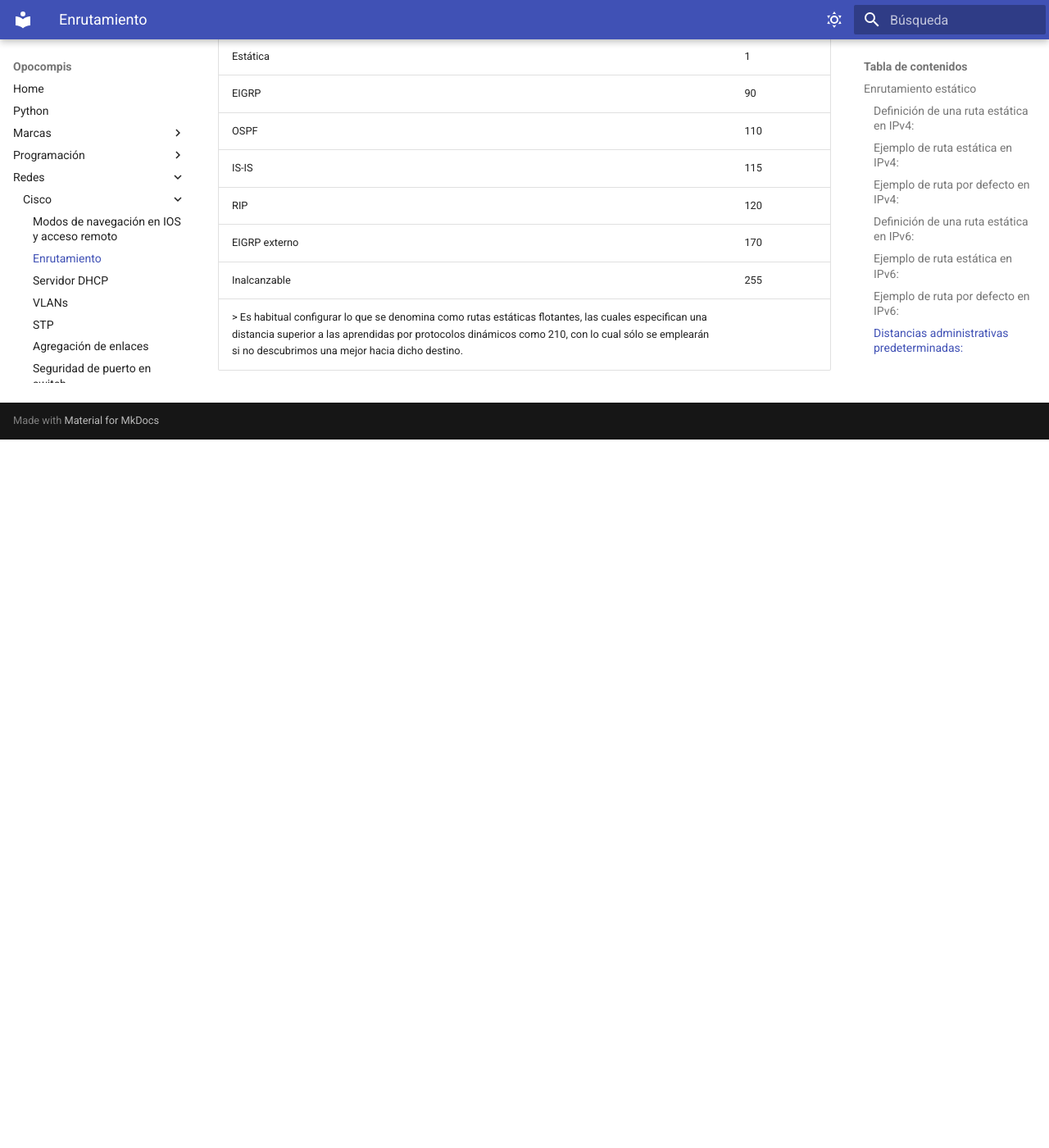
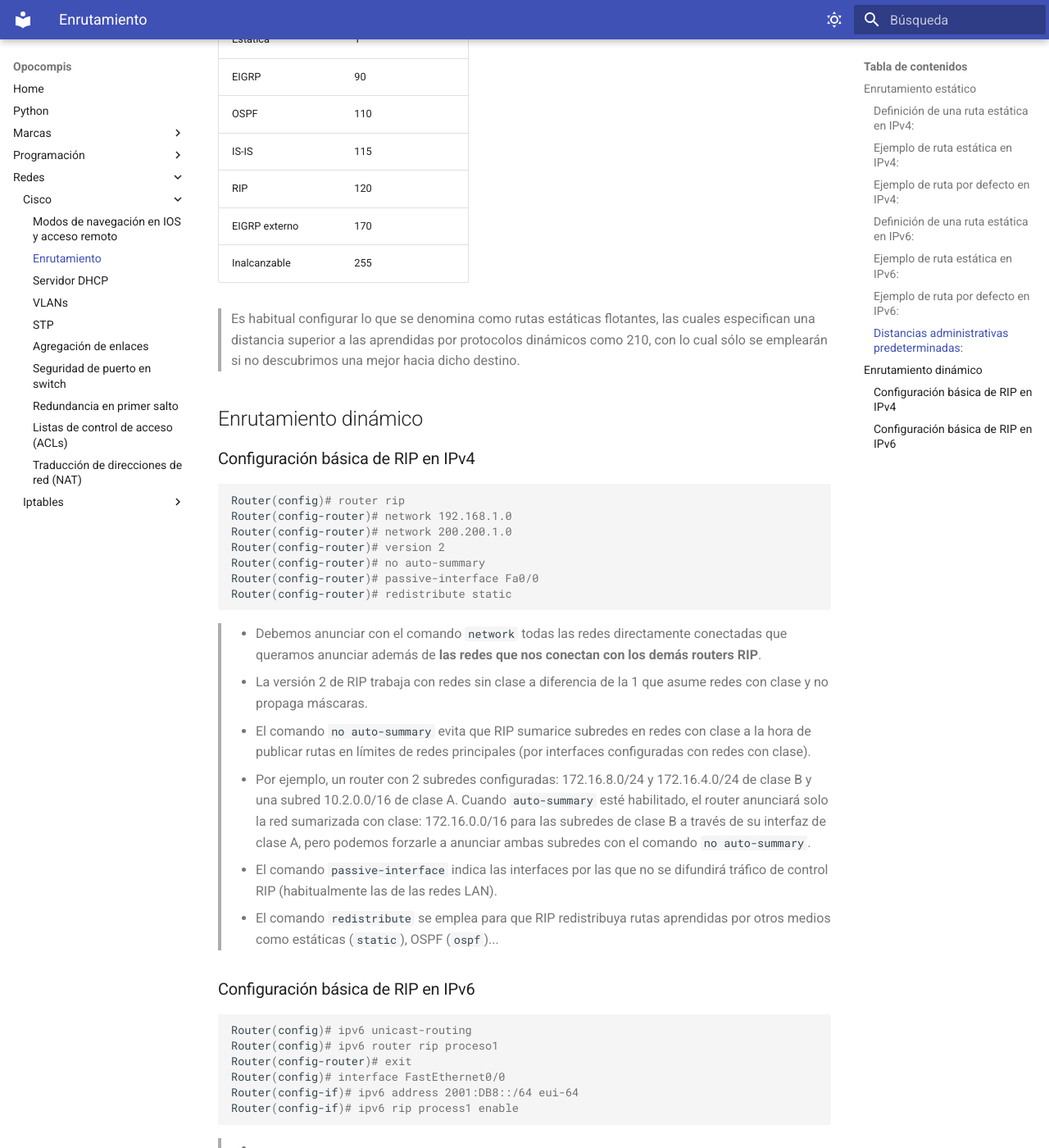
Before and after one commit to Holowachu/opos, an MkDocs documentation site: the page built from docs/Redes/Cisco/10-Routing.md, in a window 1280 px wide and 1400 px high, scrolled down 1986 px. Shown: the whole window at 82% size. Built offline with MkDocs 1.6.1 and Material for MkDocs 9.7.7, drawn with Linux system fonts in a browser that asks for light colours; before the commit the page ends 2522 px from its top, so only the background shows below that.

Commit message:
Enrutado dinámico

````diff
--- a/docs/Redes/Cisco/10-Routing.md
+++ b/docs/Redes/Cisco/10-Routing.md
@@ -67,4 +67,38 @@
 | RIP | 120 |
 | EIGRP externo | 170 |
 | Inalcanzable | 255 |
+
 > Es habitual configurar lo que se denomina como rutas estáticas flotantes, las cuales especifican una distancia superior a las aprendidas por protocolos dinámicos como 210, con lo cual sólo se emplearán si no descubrimos una mejor hacia dicho destino.
+
+
+## Enrutamiento dinámico
+
+### Configuración básica de RIP en IPv4
+
+```bash
+Router(config)# router rip
+Router(config-router)# network 192.168.1.0
+Router(config-router)# network 200.200.1.0
+Router(config-router)# version 2
+Router(config-router)# no auto-summary
+Router(config-router)# passive-interface Fa0/0
+Router(config-router)# redistribute static
+```
+> * Debemos anunciar con el comando `network` todas las redes directamente conectadas que queramos anunciar además de **las redes que nos conectan con los demás routers RIP**.
+> * La versión 2 de RIP trabaja con redes sin clase a diferencia de la 1 que asume redes con clase y no propaga máscaras.
+> * El comando `no auto-summary` evita que RIP sumarice subredes en redes con clase a la hora de publicar rutas en límites de redes principales (por interfaces configuradas con redes con clase).
+> * Por ejemplo, un router con 2 subredes configuradas: 172.16.8.0/24 y 172.16.4.0/24 de clase B y una subred 10.2.0.0/16 de clase A. Cuando `auto-summary` esté habilitado, el router anunciará solo la red sumarizada con clase: 172.16.0.0/16 para las subredes de clase B a través de su interfaz de clase A, pero podemos forzarle a anunciar ambas subredes con el comando `no auto-summary`.
+> * El comando `passive-interface` indica las interfaces por las que no se difundirá tráfico de control RIP (habitualmente las de las redes LAN).
+> * El comando `redistribute` se emplea para que RIP redistribuya rutas aprendidas por otros medios como estáticas (`static`), OSPF (`ospf`)...
+
+### Configuración básica de RIP en IPv6
+
+```bash
+Router(config)# ipv6 unicast-routing
+Router(config)# ipv6 router rip proceso1
+Router(config-router)# exit
+Router(config)# interface FastEthernet0/0
+Router(config-if)# ipv6 address 2001:DB8::/64 eui-64
+Router(config-if)# ipv6 rip process1 enable
+```
+> *
````
Also changed, not shown: docs/Redes/Cisco/2-DHCP.md (+1 -1 lines).
